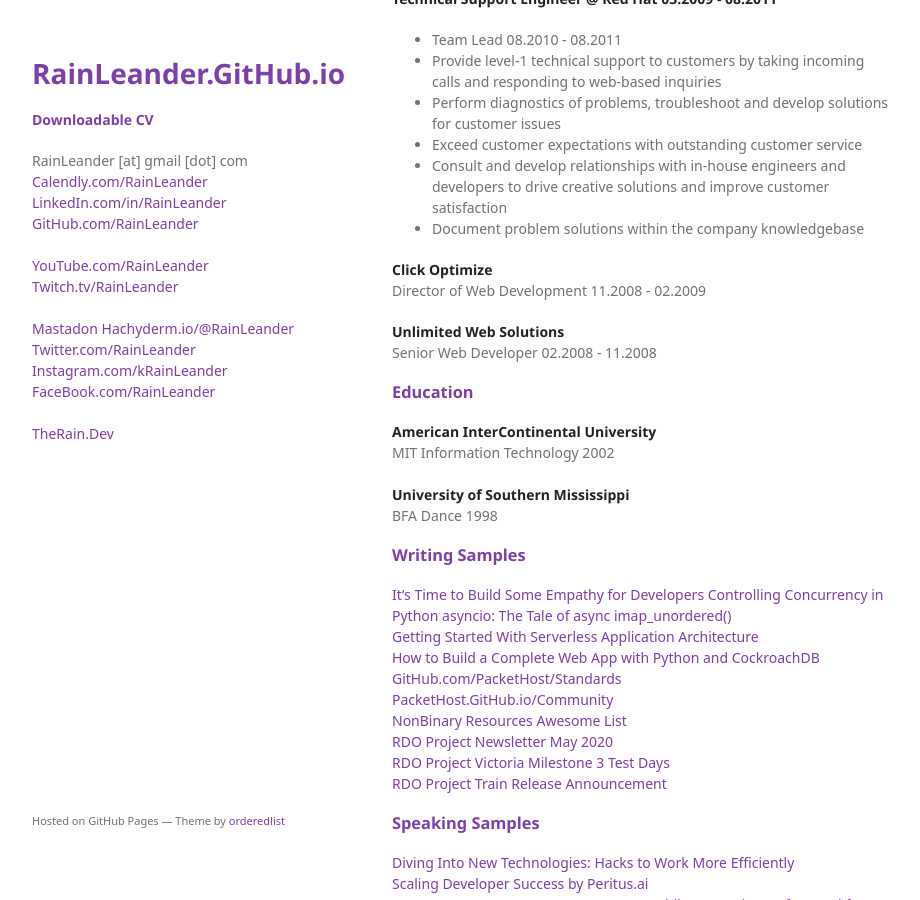
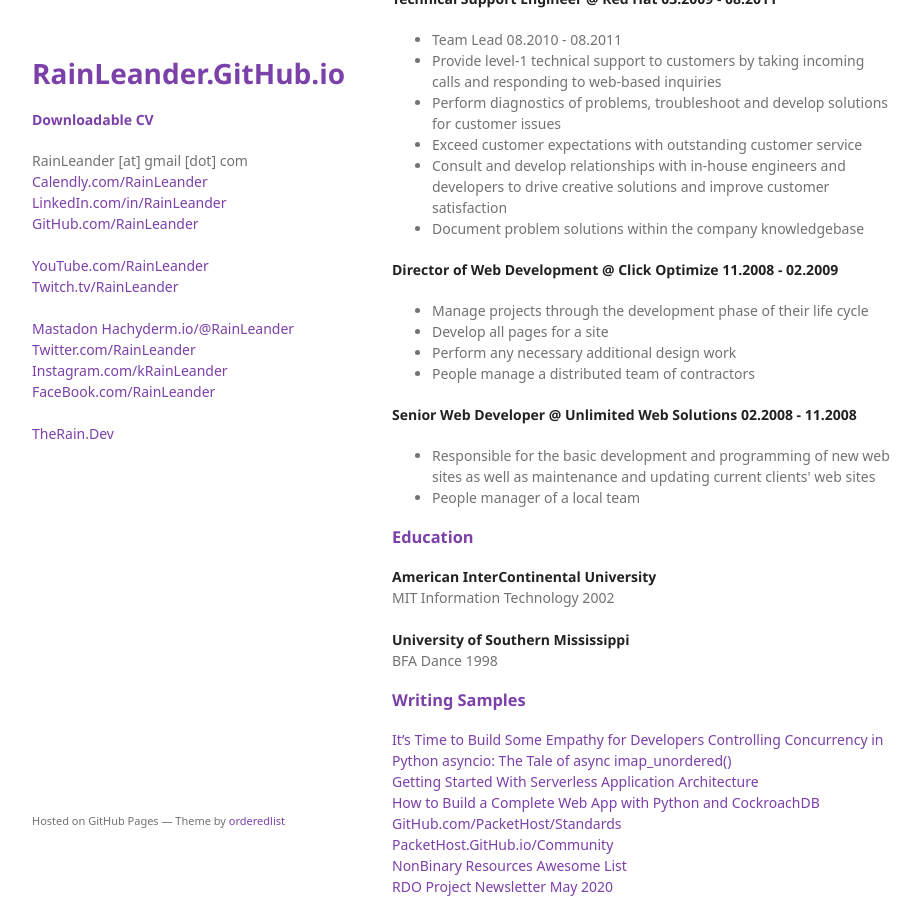
Before and after one commit to rainleander/rainleander.github.io, a Jekyll site: the page cv/index.html, which Jekyll copies as it is, in a window 1280 px wide and 900 px high, scrolled down 3299 px. Shown: the whole window, without its empty margins (178-1098 px from the left). Built offline with Jekyll 4.4.1, drawn with Linux system fonts in a browser that asks for light colours; some web fonts are replaced.

Commit message:
Update index.html

```diff
--- a/cv/index.html
+++ b/cv/index.html
@@ -105,9 +105,15 @@
           <li>Consult and develop relationships with in-house engineers and developers to drive creative solutions and improve customer satisfaction</li>
           <li>Document problem solutions within the company knowledgebase</li></ul></p>
 
-        <p><strong>Click Optimize</strong><br>Director of Web Development 11.2008 - 02.2009</p>
+        <p><strong>Director of Web Development @ Click Optimize 11.2008 - 02.2009</strong><br>
+          <ul><li>Manage projects through the development phase of their life cycle</li>
+          <li>Develop all pages for a site</li>
+          <li>Perform any necessary additional design work</li>
+          <li>People manage a distributed team of contractors</li></ul></p>
 
-        <p><strong>Unlimited Web Solutions</strong><br>Senior Web Developer 02.2008 - 11.2008</p>
+        <p><strong>Senior Web Developer @ Unlimited Web Solutions 02.2008 - 11.2008</strong><br>
+          <ul><li>Responsible for the basic development and programming of new web sites as well as maintenance and updating current clients' web sites</li>
+          <li>People manager of a local team</li></ul></p>
 
           <h3><a id="education" class="anchor" href="#education" aria-hidden="true">Education</a></h3>
         <p><strong>American InterContinental University</strong><br>MIT Information Technology 2002<br><br>
```
